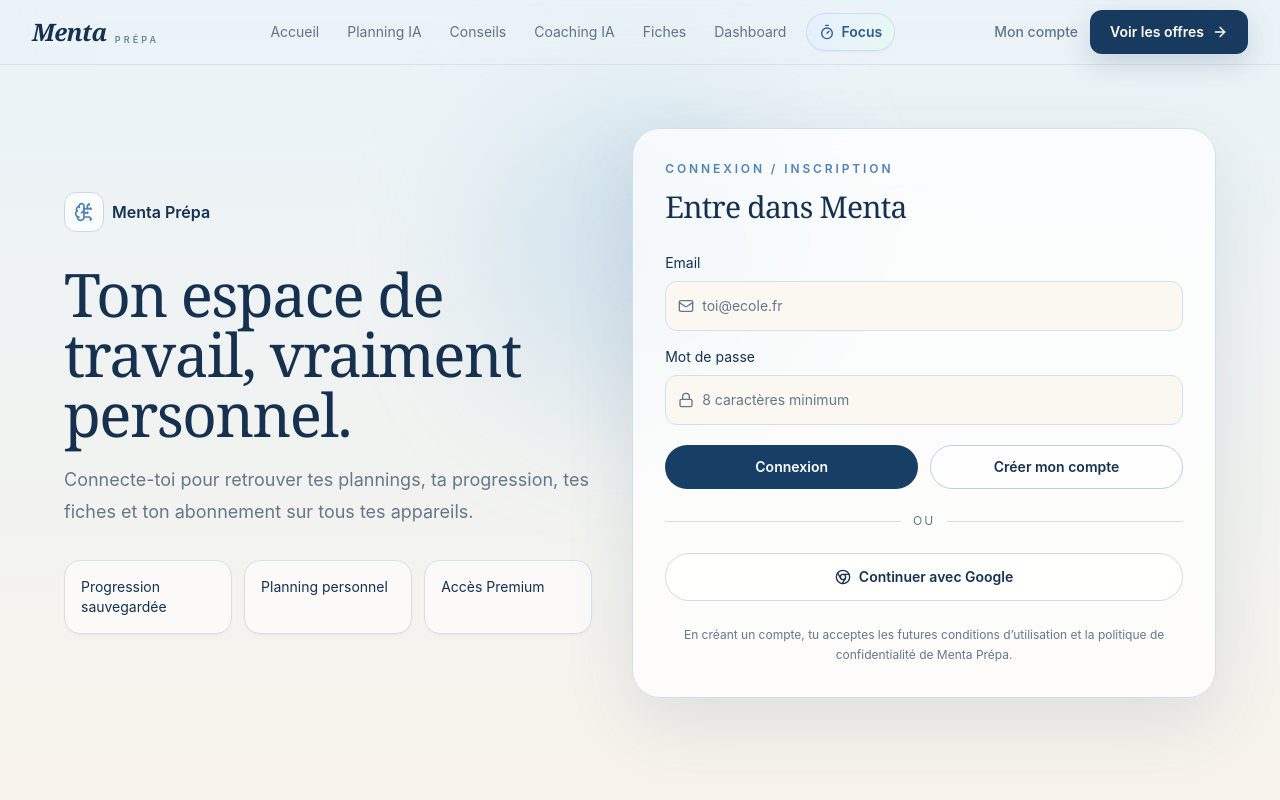
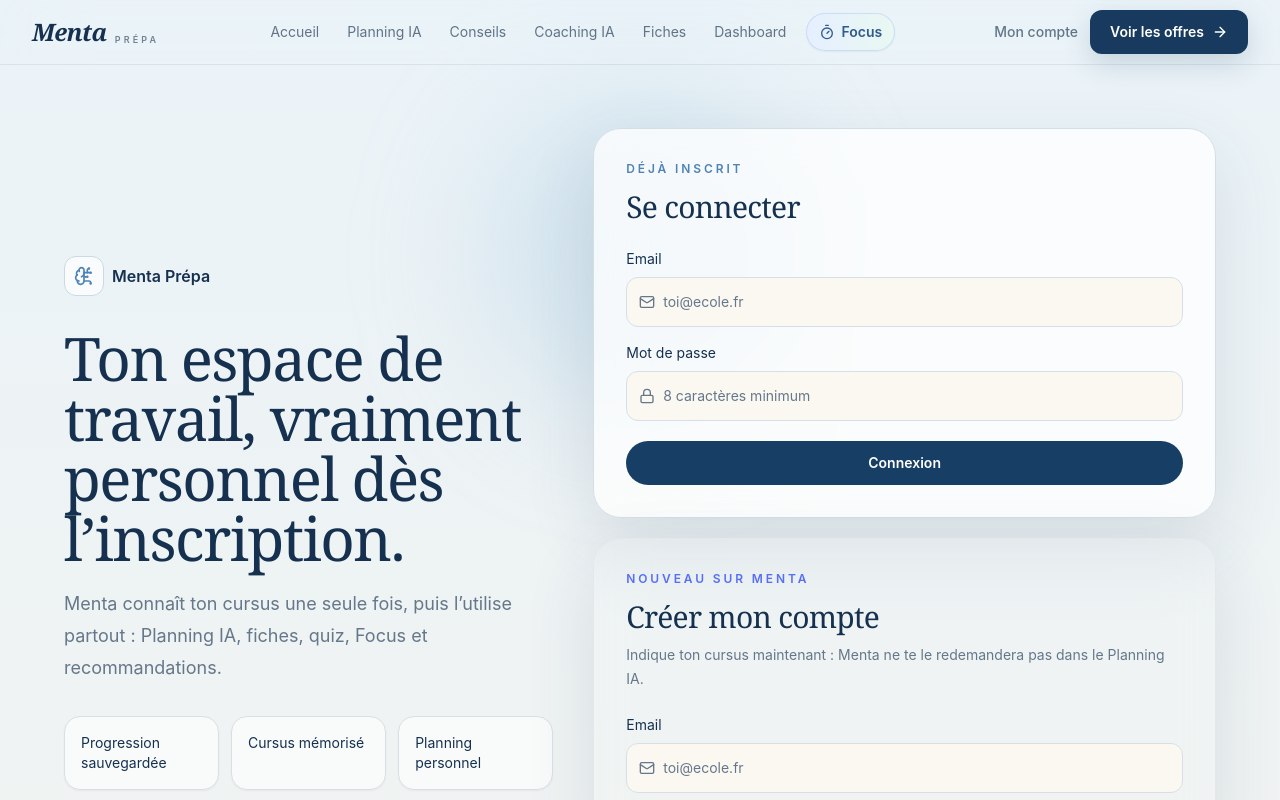
Before and after one commit to kevo13-web/Menta-Prepa-, a Next.js app: page /auth in a window 1280 px wide. Shown: the top 800 px of the page. Built offline with nearby package versions, Linux system fonts and the light colour scheme.

Commit message:
Demande le cursus pendant la création du compte

```diff
--- a/app/auth/page.tsx
+++ b/app/auth/page.tsx
@@ -2,6 +2,7 @@
 import Link from "next/link";
 import { BrainCircuit, Chrome, Lock, Mail } from "lucide-react";
 import { signIn, signInWithGoogle, signUp } from "@/app/auth/actions";
+import { CurriculumFields } from "@/components/CurriculumFields";
 
 export const metadata: Metadata = {
   title: "Connexion | Menta Prépa",
@@ -11,6 +12,30 @@
   searchParams: Promise<{ error?: string; message?: string }>;
 };
 
+function EmailField({ name = "email", autoComplete = "email" }: { name?: string; autoComplete?: string }) {
+  return (
+    <label className="grid gap-2 text-sm text-frost">
+      Email
+      <span className="flex items-center gap-2 rounded-xl border border-[#d6dfe6] bg-[#fbf8f2] px-3 focus-within:border-mint/60">
+        <Mail className="h-4 w-4 text-muted" />
+        <input name={name} type="email" required autoComplete={autoComplete} placeholder="toi@ecole.fr" className="min-h-12 flex-1 bg-transparent text-sm text-frost outline-none placeholder:text-muted" />
+      </span>
+    </label>
+  );
+}
+
+function PasswordField({ autoComplete }: { autoComplete: string }) {
+  return (
+    <label className="grid gap-2 text-sm text-frost">
+      Mot de passe
+      <span className="flex items-center gap-2 rounded-xl border border-[#d6dfe6] bg-[#fbf8f2] px-3 focus-within:border-mint/60">
+        <Lock className="h-4 w-4 text-muted" />
+        <input name="password" type="password" required minLength={8} autoComplete={autoComplete} placeholder="8 caractères minimum" className="min-h-12 flex-1 bg-transparent text-sm text-frost outline-none placeholder:text-muted" />
+      </span>
+    </label>
+  );
+}
+
 export default async function AuthPage({ searchParams }: AuthPageProps) {
   const params = await searchParams;
 
@@ -19,8 +44,8 @@
       <div className="absolute inset-0 -z-20 bg-[linear-gradient(180deg,#eaf3f8_0%,#f7f3eb_100%)]" />
       <div className="absolute left-1/2 top-24 -z-10 h-80 w-80 -translate-x-1/2 rounded-full bg-[#9dc3df]/30 blur-3xl" />
 
-      <div className="mx-auto grid max-w-6xl gap-10 lg:grid-cols-[0.95fr_1.05fr] lg:items-center">
-        <div>
+      <div className="mx-auto grid max-w-6xl gap-10 lg:grid-cols-[0.88fr_1.12fr] lg:items-start">
+        <div className="lg:sticky lg:top-32">
           <Link href="/" className="mb-8 inline-flex items-center gap-2 text-frost">
             <span className="flex h-10 w-10 items-center justify-center rounded-xl border border-[#cbd9e3] bg-white/70 text-mint">
               <BrainCircuit className="h-5 w-5" />
@@ -28,13 +53,13 @@
             <span className="font-semibold">Menta Prépa</span>
           </Link>
           <h1 className="display-serif text-balance text-5xl font-medium leading-tight text-frost sm:text-6xl">
-            Ton espace de travail, vraiment personnel.
+            Ton espace de travail, vraiment personnel dès l’inscription.
           </h1>
           <p className="mt-5 max-w-xl text-lg leading-8 text-muted">
-            Connecte-toi pour retrouver tes plannings, ta progression, tes fiches et ton abonnement sur tous tes appareils.
+            Menta connaît ton cursus une seule fois, puis l’utilise partout : Planning IA, fiches, quiz, Focus et recommandations.
           </p>
-          <div className="mt-8 grid max-w-xl gap-3 sm:grid-cols-3">
-            {["Progression sauvegardée", "Planning personnel", "Accès Premium"].map((item) => (
+          <div className="mt-8 grid max-w-xl gap-3 sm:grid-cols-3 lg:grid-cols-1 xl:grid-cols-3">
+            {["Progression sauvegardée", "Cursus mémorisé", "Planning personnel"].map((item) => (
               <div key={item} className="rounded-2xl border border-[#d8e0e6] bg-white/65 p-4 text-sm text-frost shadow-sm">
                 {item}
               </div>
@@ -42,44 +67,42 @@
           </div>
         </div>
 
+        <div className="space-y-5">
+          {params.error ? (
+            <p className="rounded-xl border border-red-200 bg-red-50 px-4 py-3 text-sm text-red-700">{params.error}</p>
+          ) : null}
+          {params.message ? (
+            <p className="rounded-xl border border-[#bfd7c9] bg-[#eef7f1] px-4 py-3 text-sm text-[#315c43]">{params.message}</p>
+          ) : null}
+
           <div className="rounded-[28px] border border-[#d4dee5] bg-white/75 p-5 shadow-[0_24px_70px_rgba(44,78,108,0.12)] backdrop-blur-xl sm:p-8">
-          <div className="mb-7">
-            <p className="text-xs font-semibold uppercase tracking-[0.24em] text-mint">Connexion / Inscription</p>
-            <h2 className="display-serif mt-3 text-3xl font-medium text-frost">Entre dans Menta</h2>
+            <div className="mb-6">
+              <p className="text-xs font-semibold uppercase tracking-[0.24em] text-mint">Déjà inscrit</p>
+              <h2 className="display-serif mt-3 text-3xl font-medium text-frost">Se connecter</h2>
+            </div>
+            <form action={signIn} className="grid gap-4">
+              <EmailField />
+              <PasswordField autoComplete="current-password" />
+              <button type="submit" className="mt-1 min-h-11 rounded-full bg-[#173f66] px-5 py-2.5 text-sm font-semibold text-white transition hover:bg-[#245783]">
+                Connexion
+              </button>
+            </form>
           </div>
 
-          {params.error ? (
-            <p className="mb-4 rounded-xl border border-red-200 bg-red-50 px-4 py-3 text-sm text-red-700">{params.error}</p>
-          ) : null}
-          {params.message ? (
-            <p className="mb-4 rounded-xl border border-[#bfd7c9] bg-[#eef7f1] px-4 py-3 text-sm text-[#315c43]">{params.message}</p>
-          ) : null}
+          <div className="rounded-[28px] border border-[#566ff5]/14 bg-white/82 p-5 shadow-[0_24px_70px_rgba(44,78,108,0.12)] backdrop-blur-xl sm:p-8">
+            <div className="mb-6">
+              <p className="text-xs font-semibold uppercase tracking-[0.24em] text-[#566ff5]">Nouveau sur Menta</p>
+              <h2 className="display-serif mt-3 text-3xl font-medium text-frost">Créer mon compte</h2>
+              <p className="mt-2 text-sm leading-6 text-muted">Indique ton cursus maintenant : Menta ne te le redemandera pas dans le Planning IA.</p>
+            </div>
 
-          <form className="grid gap-4">
-            <label className="grid gap-2 text-sm text-frost">
-              Email
-              <span className="flex items-center gap-2 rounded-xl border border-[#d6dfe6] bg-[#fbf8f2] px-3 focus-within:border-mint/60">
-                <Mail className="h-4 w-4 text-muted" />
-                <input name="email" type="email" required autoComplete="email" placeholder="toi@ecole.fr" className="min-h-12 flex-1 bg-transparent text-sm text-frost outline-none placeholder:text-muted" />
-              </span>
-            </label>
-
-            <label className="grid gap-2 text-sm text-frost">
-              Mot de passe
-              <span className="flex items-center gap-2 rounded-xl border border-[#d6dfe6] bg-[#fbf8f2] px-3 focus-within:border-mint/60">
-                <Lock className="h-4 w-4 text-muted" />
-                <input name="password" type="password" required minLength={8} autoComplete="current-password" placeholder="8 caractères minimum" className="min-h-12 flex-1 bg-transparent text-sm text-frost outline-none placeholder:text-muted" />
-              </span>
-            </label>
-
-            <div className="mt-1 grid gap-3 sm:grid-cols-2">
-              <button formAction={signIn} className="min-h-11 rounded-full bg-[#173f66] px-5 py-2.5 text-sm font-semibold text-white transition hover:bg-[#245783]">
-                Connexion
+            <form action={signUp} className="grid gap-4">
+              <EmailField autoComplete="email" />
+              <PasswordField autoComplete="new-password" />
+              <CurriculumFields />
+              <button type="submit" className="min-h-12 rounded-full bg-[#566ff5] px-5 py-3 text-sm font-bold text-white shadow-[0_12px_30px_rgba(86,111,245,.23)] transition hover:-translate-y-0.5 hover:bg-[#465de4]">
+                Créer mon compte Menta
               </button>
-              <button formAction={signUp} className="min-h-11 rounded-full border border-[#bfd0dc] bg-white/70 px-5 py-2.5 text-sm font-semibold text-frost transition hover:bg-[#edf5f9]">
-                Créer mon compte
-              </button>
-            </div>
             </form>
 
             <div className="my-6 flex items-center gap-3 text-xs uppercase tracking-[0.18em] text-muted">
@@ -92,12 +115,14 @@
                 Continuer avec Google
               </button>
             </form>
+            <p className="mt-2 text-center text-[11px] leading-5 text-muted">Lors d’une première connexion Google, Menta te demandera ton cursus juste après l’authentification.</p>
 
             <p className="mt-6 text-center text-xs leading-5 text-muted">
               En créant un compte, tu acceptes les futures conditions d’utilisation et la politique de confidentialité de Menta Prépa.
             </p>
           </div>
         </div>
+      </div>
     </section>
   );
 }
```
Lines whose indentation alone changed are shown as unchanged.
